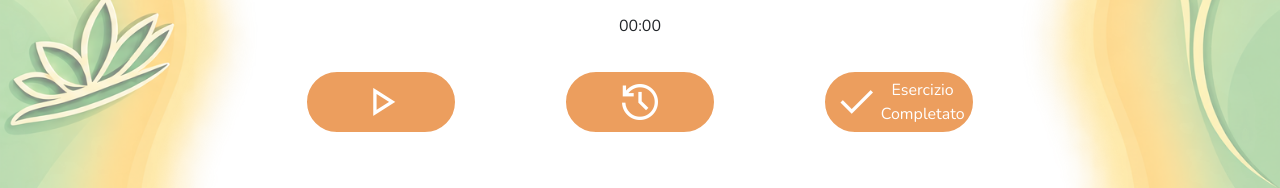
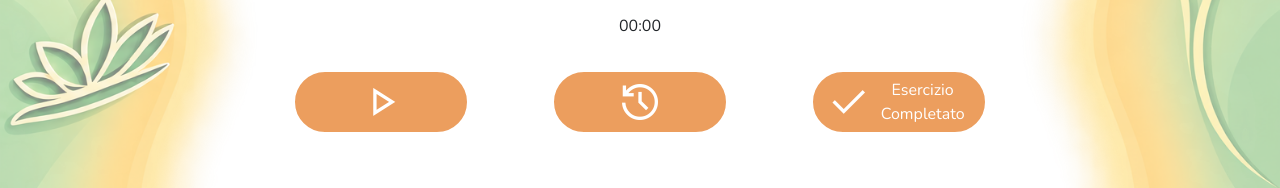
Before and after one commit to FabryPostRock/MeditActiveReact, a React (Vite) app: page /exercise/breathing-section-1 in a window 1280 px wide. Shown: the part 580-768 px from the top of the page. Built offline with nearby package versions, Linux system fonts and the light colour scheme.

Commit message:
fixed button padding and constant height and progress bar completed condition checks

```diff
--- a/src/components/exercise/exerciseView.tsx
+++ b/src/components/exercise/exerciseView.tsx
@@ -202,9 +202,9 @@ export default function ExerciseView({ section, isLocked }: ExerciseCardProps) {
             <div className="col-12 d-flex justify-content-center text-justify mt-5">
               <p>{formatDuration(totalElapsedMs)}</p>
             </div>
-            <div className="col-12 col-sm-4 d-flex  justify-content-center m-3 mx-md-0">
+            <div className="col-6 col-sm-4 d-flex  justify-content-center m-3 mx-md-0">
               <div className="row w-100 d-flex justify-content-center">
-                <div className="col-6 col-sm-12 col-lg-9">
+                <div className="col-12 col-sm-12 col-lg-9 p-0">
                   <button
                     className={`btn-min-h btn btn-secondary btn-icons-secondary h-100 w-100 d-flex align-items-center justify-content-center rounded-5 ${videoCompleted && status !== 'readyToComplete' ? '' : 'disabled'}`}
                     aria-disabled={videoCompleted && status !== 'readyToComplete' ? undefined : true}
@@ -235,9 +235,9 @@ export default function ExerciseView({ section, isLocked }: ExerciseCardProps) {
               </div>
             </div>
 
-            <div className="col-12 col-sm-4 d-flex justify-content-center m-3 mx-md-0">
+            <div className="col-6 col-sm-4 d-flex justify-content-center m-3 mx-md-0">
               <div className="row w-100 d-flex justify-content-center">
-                <div className="col-6 col-sm-12 col-lg-9">
+                <div className="col-12 col-sm-12 col-lg-9 p-0">
                   <button
                     className={`btn-min-h btn btn-secondary btn-icons-secondary h-100 w-100 d-flex align-items-center justify-content-center rounded-5 ${status === 'completed' || status === 'readyToComplete' ? '' : 'disabled'}`}
                     aria-disabled={status === 'completed' || status === 'readyToComplete' ? undefined : true}
@@ -257,9 +257,9 @@ export default function ExerciseView({ section, isLocked }: ExerciseCardProps) {
                 </div>
               </div>
             </div>
-            <div className="col-12 col-sm-4 d-flex justify-content-center m-3 mx-md-0">
+            <div className="col-6 col-sm-4 d-flex justify-content-center m-3 mx-md-0">
               <div className="row w-100 d-flex justify-content-center">
-                <div className="col-6 col-sm-12 col-lg-9">
+                <div className="col-12 col-sm-12 col-lg-9 p-0">
                   <button
                     className={`btn-min-h btn btn-secondary btn-icons-secondary h-100 w-100 d-flex align-items-center justify-content-center rounded-5 ${status === 'readyToComplete' && !progress.trainingCompleted ? '' : 'disabled'}`}
                     aria-disabled={status === 'readyToComplete' && !progress.trainingCompleted ? undefined : true}
--- a/src/components/progressBar.tsx
+++ b/src/components/progressBar.tsx
@@ -25,11 +25,15 @@ interface UserProgress {
 export function ProgressBar({ status, trainingCompleted, videoCompleted }: UserProgress) {
   let progress = 0;
   // 'progress' value changes with props change, therefore useState is not necessary
-  if (videoCompleted && status == 'idle') {
-    progress = 33;
-  } else if (videoCompleted && status == 'readyToComplete' && !trainingCompleted) {
-    progress = 66;
-  } else if (trainingCompleted) {
+
+  if (!trainingCompleted) {
+    if (videoCompleted && status == 'idle') {
+      progress = 33;
+    } else if (videoCompleted && status == 'readyToComplete') {
+      progress = 66;
+    }
+  }
+  if (trainingCompleted) {
     progress = 100;
   }
 
```
